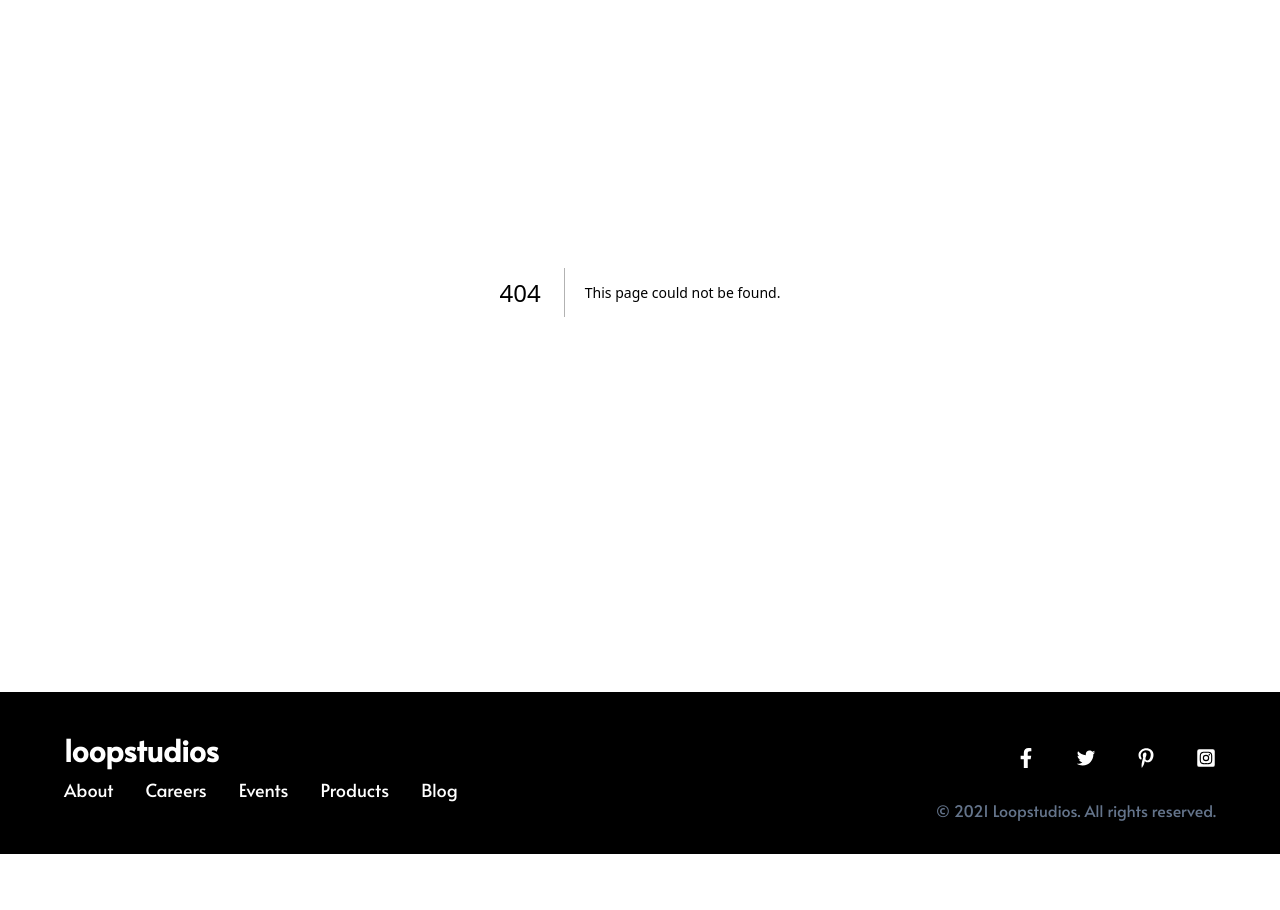
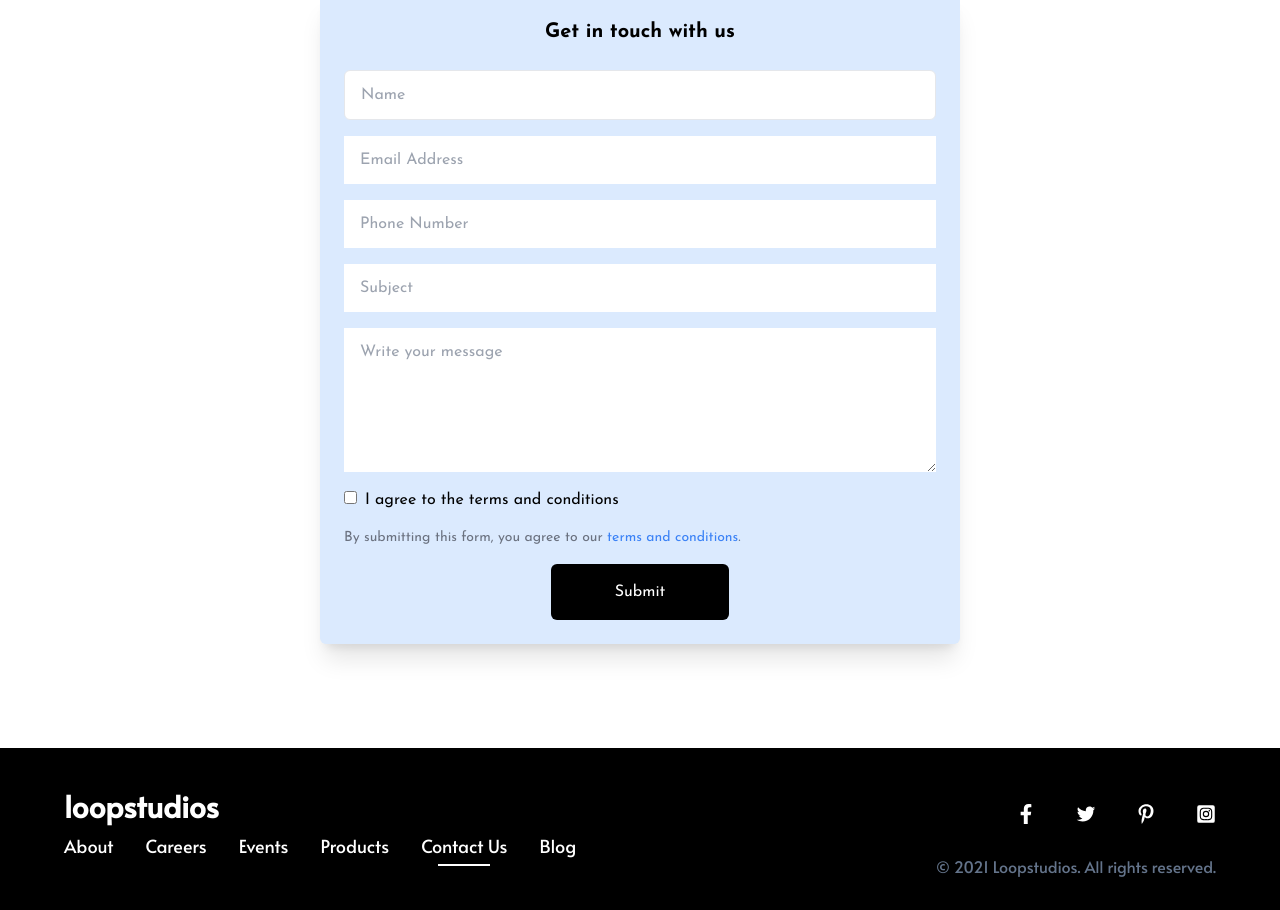
Before and after one commit to solomonUg/ist-task-1, a Next.js app: page /contact in a window 1280 px wide. Before the commit this address had no page. Shown: the part 602-1512 px from the top of the page. Before the commit the page ends 1456 px from the top, so only its background shows below. Built offline with nearby package versions, Linux system fonts and the light colour scheme; a web font is replaced by a local one.

Commit message:
add contact form with validation using zod

```diff
--- a/app/_components/LinksBar.tsx
+++ b/app/_components/LinksBar.tsx
@@ -9,10 +9,11 @@ import { MdClose } from "react-icons/md";
 
 
 export const navLinks = [
-  { name: "About", href: "/about" },
+  { name: "About", href: "#" },
   { name: "Careers", href: "#" },
   { name: "Events", href: "#" },
   { name: "Products", href: "#" },
+  { name: "Contact Us", href: "/contact" },
   { name: "Blog", href: "/blog" },
 ];
 
@@ -33,13 +34,13 @@ export default function LinksBar() {
             {pathname === link.href ? (
               <hr
                 className={`border-b w-[60%] mx-auto my-1 ${
-                  pathname.startsWith("/blog") ? "border-black" : "border-white"
+                  pathname === "/" ? "border-white" : "border-black"
                 }`}
               />
             ) : (
               <hr
                 className={` border-b w-[60%] mx-auto my-1 opacity-0 group-hover:opacity-100 transition-opacity duration-200 ${
-                  pathname.startsWith("/blog") ? "border-black" : "border-white"
+                  pathname === "/" ? "border-white" : "border-black"
                 }`}
               />
             )}
--- a/app/_components/Navigation.tsx
+++ b/app/_components/Navigation.tsx
@@ -6,14 +6,16 @@ import { usePathname } from "next/navigation";
 
 function Navigation() {
   const pathname = usePathname();
+  console.log(pathname);
+
   return (
     <nav
       className={`w-[90%] flex justify-between items-center mt-10 z-50  ${
-        pathname.startsWith("/blog") ? "text-black" : "text-white"
+      pathname === "/" ? "text-white" : "text-black"
       }`}
     >
       <Link href="/" className="text-2xl font-bold">
-        loopstudios
+      loopstudios
       </Link>
       <LinksBar />
     </nav>
--- a/app/about/page.tsx
+++ b/app/about/page.tsx
@@ -4,13 +4,7 @@ import React from "react";
 export default function page() {
   return (
     <div className="w-full min-h-screen">
-      <Image
-        src={"/image-from-above-mobile.jpg"}
-        fill
-        className="object-cover object-top"
-        alt="dummy.."
-        quality={80}
-      />
+      About
     </div>
   );
 }
--- /dev/null
+++ b/app/contact/page.tsx
@@ -0,0 +1,110 @@
+"use client";
+import React from 'react'
+import { useForm } from 'react-hook-form'
+import { z } from 'zod';
+import { zodResolver } from '@hookform/resolvers/zod';
+
+
+const metadata = {
+  title: 'Contact',
+  description: 'Contact us for more information',
+}
+
+
+
+// The following interface if you want to use TypeScript for form data validation without Zod
+
+// interface FormData {
+//   name: string;
+//   email: string;
+//   phone: number;
+//   subject: string;
+//   message: string;
+// }
+
+// The following type is used to infer the form data from the Zod schema
+type FormData = z.infer<typeof schema>;
+
+// The following schema is used to validate the form data using Zod
+const schema = z.object({
+  name: z.string().min(2, "Name must be at least 2 characters").max(100, "Name must be less than 100 characters"),
+  email: z.string().email(),
+  phone: z.string().regex(/^0\d{10}$/, {
+    message: "Phone number must be 11 digits and start with 0",
+  }),
+  subject: z.string().min(2, "subject must be at least 2 characters").max(100, "subject must be less than 100 characters"),
+  message: z.string().min(2, "message must be at least 2 characters").max(500, "message must be less than 500 characters"),
+  terms: z.boolean().refine((val) => val === true, {
+    message: "You must agree to the terms and conditions",
+  }),
+});
+
+export default function page() {
+  const { register, handleSubmit, formState: { errors, isSubmitting } } = useForm<FormData>({
+    resolver: zodResolver(schema),
+  });
+
+  const onSubmit = async (data: FormData) => {
+    await new Promise((resolve) => setTimeout(resolve, 1000)); // Simulate a network request
+    console.log(data);
+  }
+
+
+  return (
+    <div className='flex w-full justify-center items-center bg-white font-josefin my-10'>
+      <div className=' w-[90%] md:w-[50%] flex flex-col mx-auto  mb-16 h-fit p-6 bg-blue-100 gap-6 shadow-xl rounded-md'>
+        <h1 className='text-black font-bold text-center text-xl'>Get in touch with us</h1>
+        <form className='flex flex-col gap-4' onSubmit={handleSubmit(onSubmit)}>
+          <input
+            type="text"
+            placeholder="Name"
+            {...register("name")}
+            className="w-full px-4 py-3 border rounded-md focus:outline-none focus:ring-2 "
+          />
+          {errors.name && <div className='text-red-500 text-sm'>{errors.name.message}</div>}
+          <div className='flex flex-col gap-4 justify-between w-full'>
+            <input
+              type="email"
+              placeholder="Email Address"
+              {...register("email")}
+              className="w-full px-4 py-3 focus:outline-none focus:ring-2 "
+            />
+            {errors.email && <div className='text-red-500 text-sm'>{errors.email.message}</div>}
+            <input
+              type="number"
+              placeholder="Phone Number"
+              {...register("phone")}
+              className="w-full px-4 py-3 focus:outline-none focus:ring-2 "
+            />
+            {errors.phone && <div className='text-red-500 text-sm'>{errors.phone.message}</div>}
+          </div>
+          <input
+            type="text"
+            placeholder="Subject"
+            {...register("subject")}
+            className="w-full px-4 py-3 focus:outline-none focus:ring-2 "
+          />
+          {errors.subject && <div className='text-red-500 text-sm'>{errors.subject.message}</div>}
+          <textarea
+            placeholder="Write your message"
+            rows={5}
+            {...register("message")}
+            className="w-full px-4 py-3 focus:outline-none focus:ring-2 "
+          />
+          {errors.message && <div className='text-red-500 text-sm'>Message is required and must be less than 500 characters</div>}
+          <div>
+            <input
+              type="checkbox"
+              className="mr-2"
+              {...register("terms")}
+            />
+            <label className='text-black'>I agree to the terms and conditions</label>
+          </div>
+          {errors.terms && <div className='text-red-500 text-sm'>{errors.terms.message}</div>}
+          <div className='text-sm text-gray-500'>By submitting this form, you agree to our <a href="#" className='text-blue-500'>terms and conditions</a>.</div>
+          <button disabled={isSubmitting} className='bg-black text-white mx-auto px-16 py-4 rounded-md hover:bg-slate-900'> {isSubmitting ? 'Submitting...' : 'Submit'}</button>
+        </form>
+      </div>
+    </div>
+  )
+}
--- a/package.json
+++ b/package.json
@@ -9,11 +9,14 @@
     "lint": "next lint"
   },
   "dependencies": {
+    "@hookform/resolvers": "^5.0.1",
     "next": "^15.3.2",
     "react": "^19.0.0",
     "react-dom": "^19.0.0",
+    "react-hook-form": "^7.56.4",
     "react-icons": "^5.5.0",
-    "react-modern-drawer": "^1.4.0"
+    "react-modern-drawer": "^1.4.0",
+    "zod": "^3.25.36"
   },
   "devDependencies": {
     "@eslint/eslintrc": "^3",
```
Also changed, not shown: 1 other file (tests, documents, lock files or other folders).
